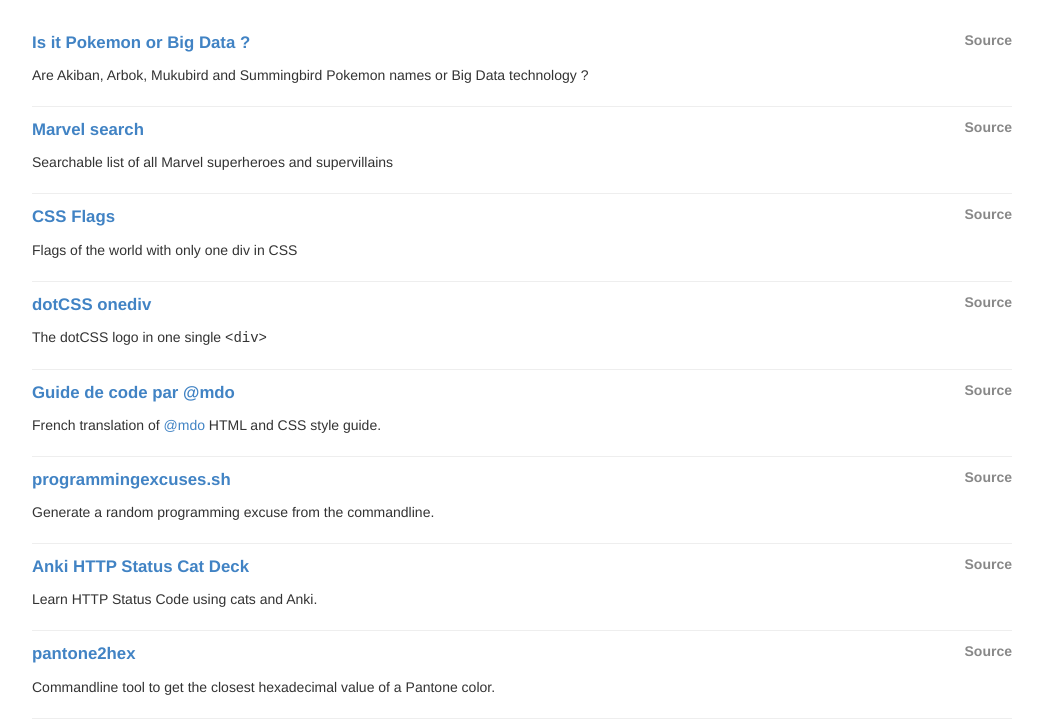
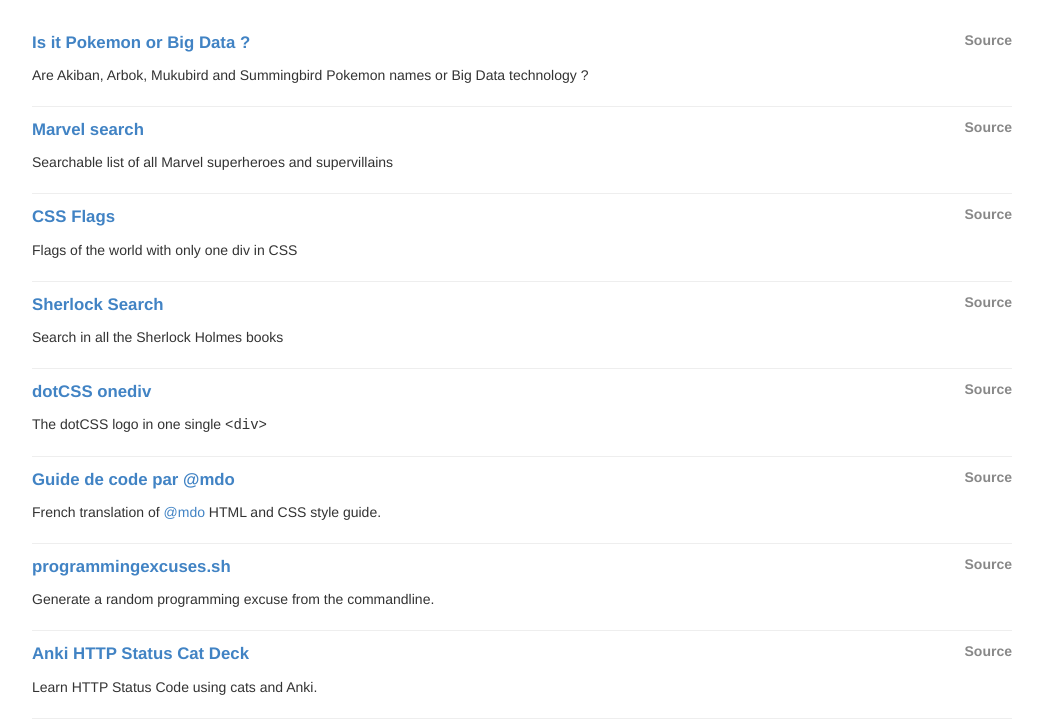
Before and after one commit to pixelastic/projects.pixelastic.com, a plain HTML site: page index.html in a window 1280 px wide. Shown: the part 63-789 px from the top of the page, without its empty margins (118-1161 px from the left). Drawn offline with Linux system fonts and the light colour scheme.

Commit message:
feat(sherlock): Add Sherlock Search

```diff
--- a/index.html
+++ b/index.html
@@ -43,6 +43,15 @@
         <a href="https://github.com/pixelastic/css-flags" class="project-source">Source</a>
         <div class="project-description">
           Flags of the world with only one div in CSS
+        </div>
+      </li>
+      <li class="project">
+        <h3 class="project-title">
+          <a href="https://pixelastic.github.io/sherlock-search/">Sherlock Search</a>
+        </h3>
+        <a href="https://github.com/pixelastic/sherlock-search" class="project-source">Source</a>
+        <div class="project-description">
+          Search in all the Sherlock Holmes books
         </div>
       </li>
 
```
